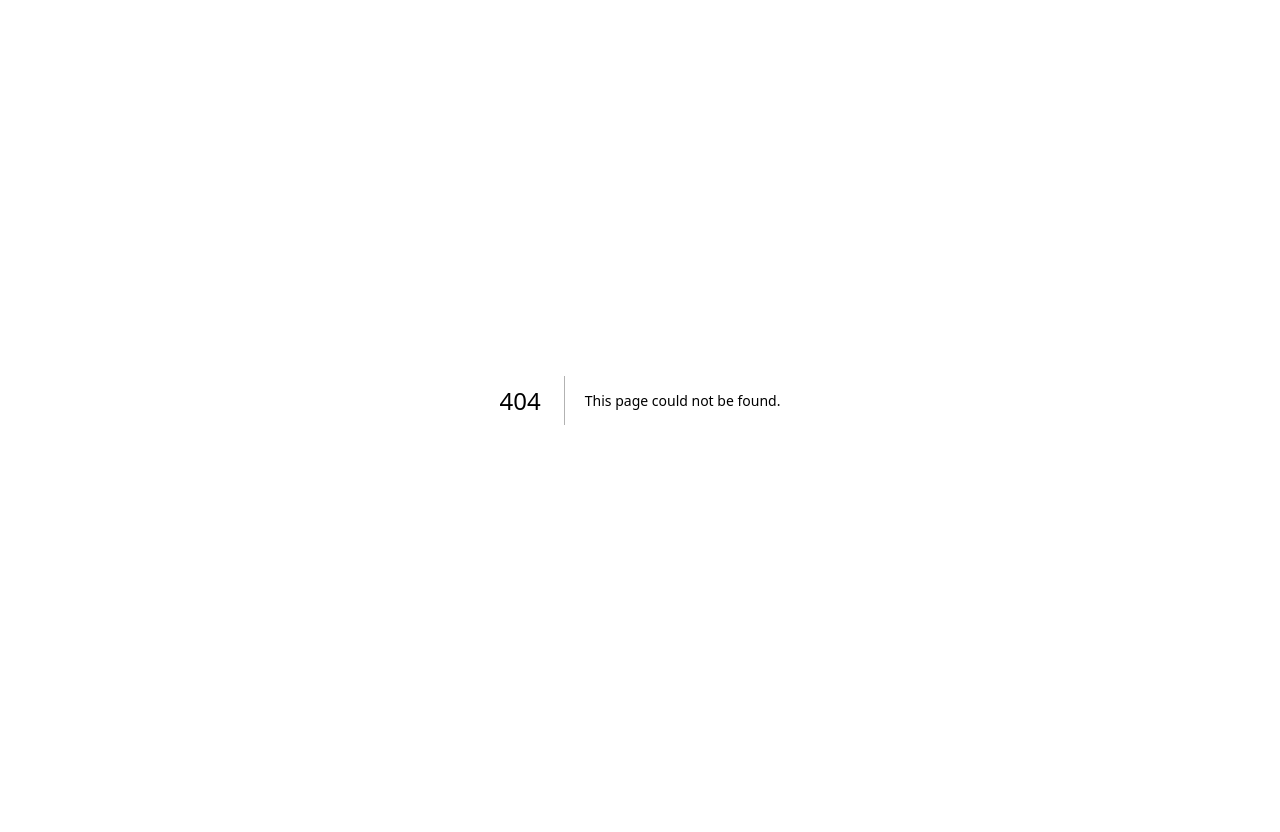
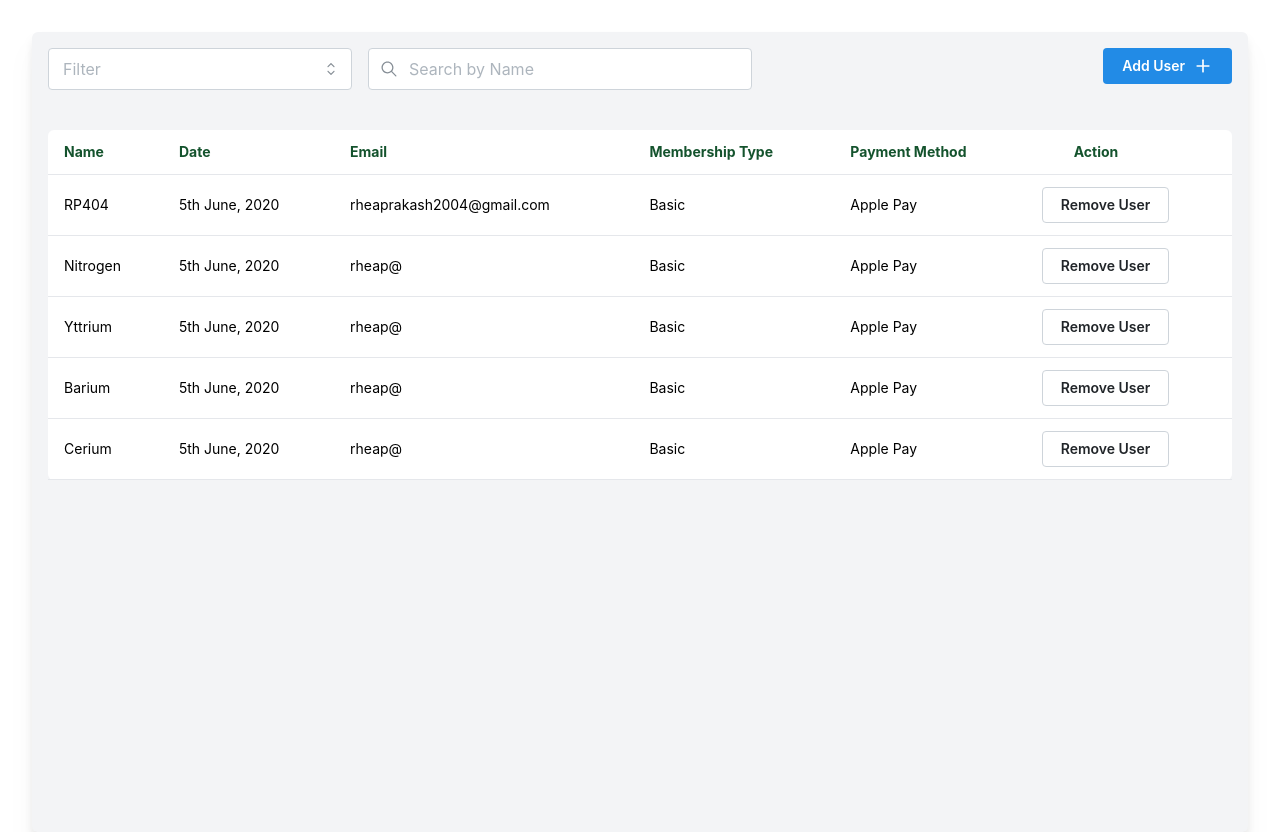
Before and after one commit to ArjunXvarma/team-project-team-26, a Next.js app in the folder frontend/: page /admin in a window 1280 px wide. Before the commit this address had no page. Before the commit the page ends 800 px from the top, so only its background shows below. Built offline with nearby package versions, Linux system fonts and the light colour scheme.

Commit message:
Added admin pages with dummy data.

```diff
--- a/frontend/package.json
+++ b/frontend/package.json
@@ -14,14 +14,13 @@
     "@mantine/form": "^7.5.3",
     "@mantine/hooks": "^7.5.3",
     "@mantine/notifications": "^7.6.1",
+    "card-validator": "^9.1.0",
     "cookies-next": "^4.1.1",
-    "card-validator": "^9.1.0",
     "dayjs": "^1.11.10",
     "js-cookie": "^3.0.5",
     "next": "14.1.0",
     "react": "^18",
     "react-dom": "^18",
-    "react-icons": "^5.0.1",
     "react-icons": "^5.0.1",
     "react-native": "^0.73.5",
     "react-native-chart-kit": "^6.12.0"
--- /dev/null
+++ b/frontend/src/app/admin/page.tsx
@@ -0,0 +1,129 @@
+"use client"
+import React, { useState } from 'react';
+import Link from "next/link";
+import { CiUser} from "react-icons/ci";
+import { Button } from "@mantine/core";
+import { Modal } from '@mantine/core';
+import { Input} from '@mantine/core';
+import { FiPlus } from "react-icons/fi";
+import { useDisclosure } from '@mantine/hooks';
+import { TextInput } from '@mantine/core';
+import { IoIosSearch } from "react-icons/io";
+import { Select } from '@mantine/core';
+
+export default function Admin() {
+
+    const [memberData, setMemberData] = useState<{name:String, date:String, email:String, type:String, action:String}[]>([]);
+    const [name, setName] = useState('');
+    const [opened, { open, close }] = useDisclosure(false);
+    const filters = ['Membership Type', 'Payment Method'];
+    const types = ['Basic', 'Standard', 'Premium'];
+    const methods= ['Apple Pay', 'Google Pay', 'PayPal', 'AliPay', 'Credit Card'];
+    const elements = [
+        { name: 'RP404'   , date: '5th June, 2020', email: 'rheaprakash2004@gmail.com', type: 'Basic', payment:'Apple Pay' },
+        { name: 'Nitrogen' , date: '5th June, 2020', email: 'rheap@', type: 'Basic', payment:'Apple Pay' },
+        { name: 'Yttrium'  , date: '5th June, 2020', email: 'rheap@', type: 'Basic', payment:'Apple Pay' },
+        { name: 'Barium'   , date: '5th June, 2020', email: 'rheap@', type: 'Basic', payment:'Apple Pay' },
+        { name: 'Cerium'   , date: '5th June, 2020', email: 'rheap@', type: 'Basic', payment:'Apple Pay'}
+    ]
+
+    const [filter, setFilter] = useState<string | null>(null);
+    const [type, setType] = useState<string | null>('');
+    const [method, setMethod] = useState<string | null>('');
+
+    function remove(name:string, email:string) {
+        console.log(name);
+        console.log(email);
+    }
+
+    return (
+        <main className="w-screen h-screen">
+            <div className="w-full h-full">
+                <div className="h-full m-8 drop-shadow-xl rounded-md bg-gray-100 py-4 px-4">
+                    <div className='flex flex-wrap gap-2 md:gap-4 mb-6 md:mb-10'>
+                        <Select
+                            placeholder="Filter"
+                            data={filters}
+                            value={filter}
+                            size='md'
+                            defaultValue={null}
+                            onChange={setFilter}
+                            clearable
+                            className="w-full md:w-auto"
+                        />
+                        { filter!= null &&
+                            ( filter===filters[0] ?
+                                (
+                                    <Select
+                                        placeholder="Filter Types"
+                                        data={types}
+                                        value={type}
+                                        size='md'
+                                        onChange={setType}
+                                        clearable
+                                        className="w-full md:w-auto"
+                                    />
+                                ):
+                                (
+                                    <Select
+                                        placeholder="Filter Methods"
+                                        data={methods}
+                                        value={method}
+                                        size='md'
+                                        onChange={setMethod}
+                                        clearable
+                                        className="w-full md:w-auto"
+                                    />
+                                )
+                            )
+                        }
+                        <TextInput
+                            value={name}
+                            placeholder='Search by Name'
+                            size='md'
+                            className='w-full md:w-96'
+                            leftSection={<IoIosSearch size={20}/>}
+                            onChange={(event) => setName(event.currentTarget.value)}
+                        />
+                        <div className='flex-grow' />
+                        <div className='justify-self-end'>
+                            <Modal opened={opened} onClose={close} withCloseButton={false} centered>
+                                <p className="text-lg mb-4">Enter User Information:</p>
+                                <Input size="md" placeholder="Email"></Input>
+                                <div className="flex justify-center mt-4">
+                                    <Button className="bg-primary">Send Request</Button>
+                                </div>
+                            </Modal>
+                            <Button className="bg-primary rounded-full items-center" onClick={open}>Add User <FiPlus className="ml-2" size={20}/></Button>
+                        </div>
+                    </div>
+
+                    <table className="min-w-full flex-shrink bg-white rounded-md">
+                        <thead className="text-sm font-semibold shad-text-gray-500 dark:shad-text-gray-400">
+                        <tr className="border-b text-green-900">
+                            <th className="px-4 py-3 text-left">Name</th>
+                            <th className="px-4 py-3 text-left">Date</th>
+                            <th className="px-4 py-3 text-left">Email</th>
+                            <th className="px-4 py-3 text-left">Membership Type</th>
+                            <th className="px-4 py-3 text-left">Payment Method</th>
+                            <th className="px-12 py-3 text-left">Action</th>
+                        </tr>
+                        </thead>
+                        <tbody className="shad-text-gray-500 dark:shad-text-gray-400 text-sm">
+                            {elements && elements.map((element) => (
+                                    <tr  className="border-b hover:shad-bg-gray-100 dark:hover:shad-bg-gray-800" key={element.name}>
+                                        <td className="px-4 py-3 ">{element.name}</td>
+                                        <td className="px-4 py-3 ">{element.date}</td>
+                                        <td className="px-4 py-3 ">{element.email}</td>
+                                        <td className="px-4 py-3 ">{element.type}</td>
+                                        <td className="px-4 py-3 ">{element.payment}</td>
+                                        <td className="px-4 py-3"><Button variant="default" onClick={() => remove(element.name, element.email)}>Remove User</Button></td>
+                                    </tr>
+                                ))}
+                        </tbody>
+                    </table>
+                </div>
+            </div>
+        </main>
+    );
+}
--- /dev/null
+++ b/frontend/src/app/statistics/page.tsx
@@ -0,0 +1,55 @@
+"use client"
+import React, { useState } from 'react';
+
+export default function Statistics() {
+
+    const [, setMemberData] = useState<{name:String, date:String, email:String, type:String, action:String}[]>([]);
+    const elements = [
+        { weeks: '12', basic: '10', standard: '3', premium: '3', revenue: '538' },
+        { weeks: '12', basic: '2', standard: '8', premium: '1',  revenue:'238' },
+        { weeks: '12', basic: '2', standard: '8', premium: '1',  revenue:'238' },
+        { weeks: '12', basic: '2', standard: '8', premium: '1',  revenue:'238' },
+        { weeks: '12', basic: '2', standard: '8', premium: '1',  revenue:'238' },
+      ]
+
+    return (
+        <main className="w-screen h-screen">
+            <div className="w-full h-full">
+
+                <div className="h-full m-8 drop-shadow-xl rounded-md bg-gray-100 py-4 px-20">
+
+                    <p className='flex justify-center text-green-800 font-bold text-xl mb-4'>Weekly Revenue (Predicted upto 1 year)</p>
+
+                    <table className="h-1/2 min-w-full flex-shrink bg-white rounded-md">
+                            <thead className="text-sm font-semibold shad-text-gray-500 dark:shad-text-gray-400">
+                                <tr className="border-b text-lg text-green-900 ">
+                                    <th className="px-4 py-3 text-center">Weeks</th>
+                                    <th className="px-4 py-3 text-center">Basic</th>
+                                    <th className="px-4 py-3 text-center">Standard</th>
+                                    <th className="px-4 py-3 text-center">Premium</th>
+                                    <th className="px-4 py-3 text-center">Weekly Revenue</th>
+                                </tr>
+                            </thead>
+                            <tbody className="shad-text-gray-500 dark:shad-text-gray-400 text-sm">
+                                {elements && elements.map((element) => (
+                                        <tr  className="border-b hover:shad-bg-gray-100 dark:hover:shad-bg-gray-800" key={element.weeks}>
+                                            <td className="px-4 py-3 text-center">{element.weeks}</td>
+                                            <td className="px-4 py-3 text-center">{element.basic}</td>
+                                            <td className="px-4 py-3 text-center">{element.standard}</td>
+                                            <td className="px-4 py-3 text-center">{element.premium}</td>
+                                            <td className="px-8 py-3 text-center">{element.revenue}</td>
+                                        </tr>
+                                    ))}
+                            </tbody>
+
+
+                        </table>
+
+
+
+                </div>
+            </div>
+        </main>
+
+    );
+}
```
